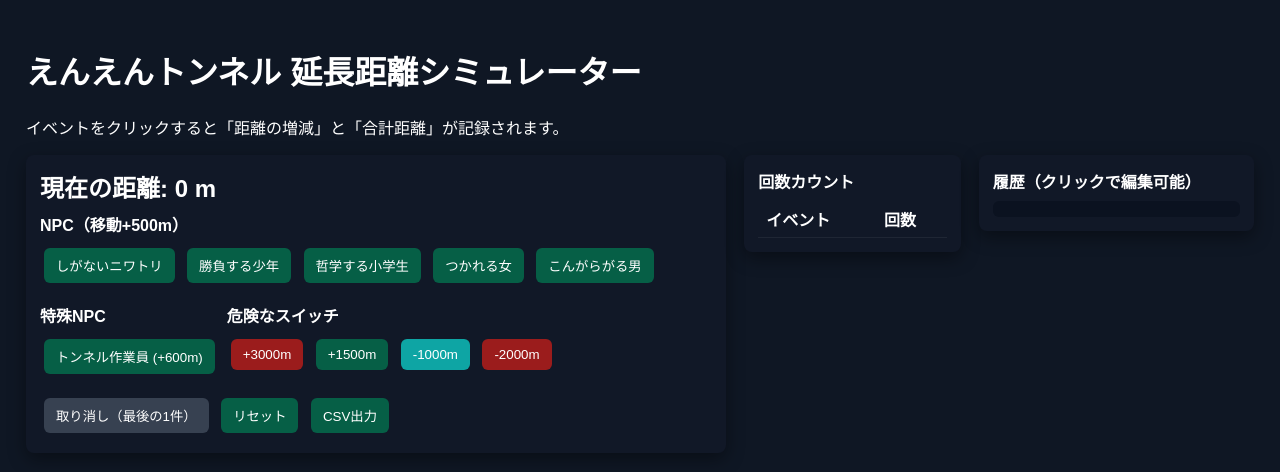
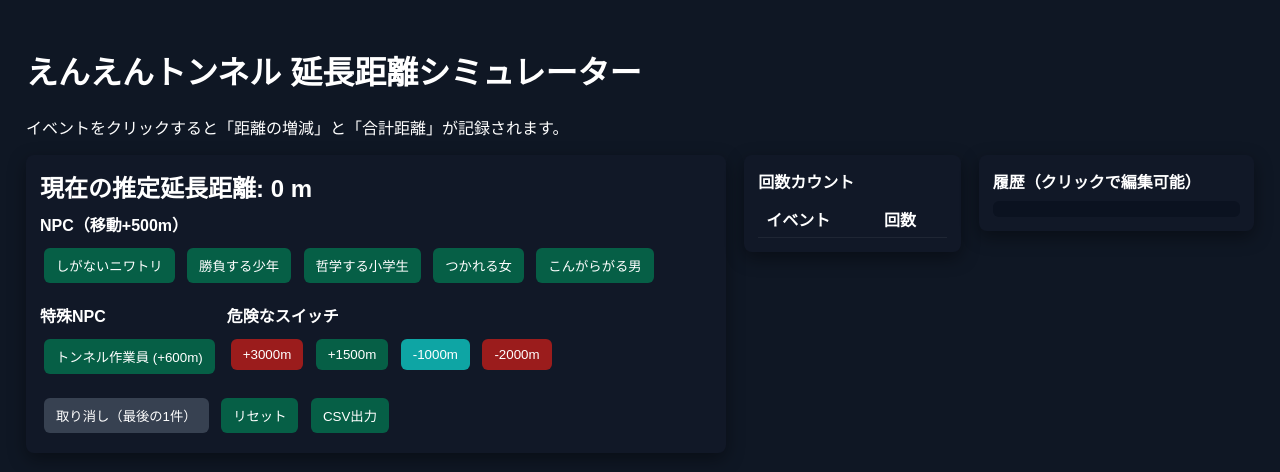
Before and after one commit to metamon4649/-, a plain HTML site: page index.html in a window 1280 px wide. Drawn offline with Linux system fonts and the light colour scheme.

Commit message:
Update HTML content

```diff
--- a/index.html
+++ b/index.html
@@ -101,7 +101,7 @@
   }
 
   function render(){
-    document.getElementById('totalDisplay').textContent = `現在の距離: ${total} m`;
+    document.getElementById('totalDisplay').textContent = `現在の推定延長距離: ${total} m`;
 
     // 履歴描画
     const hist = document.getElementById('history');
```
